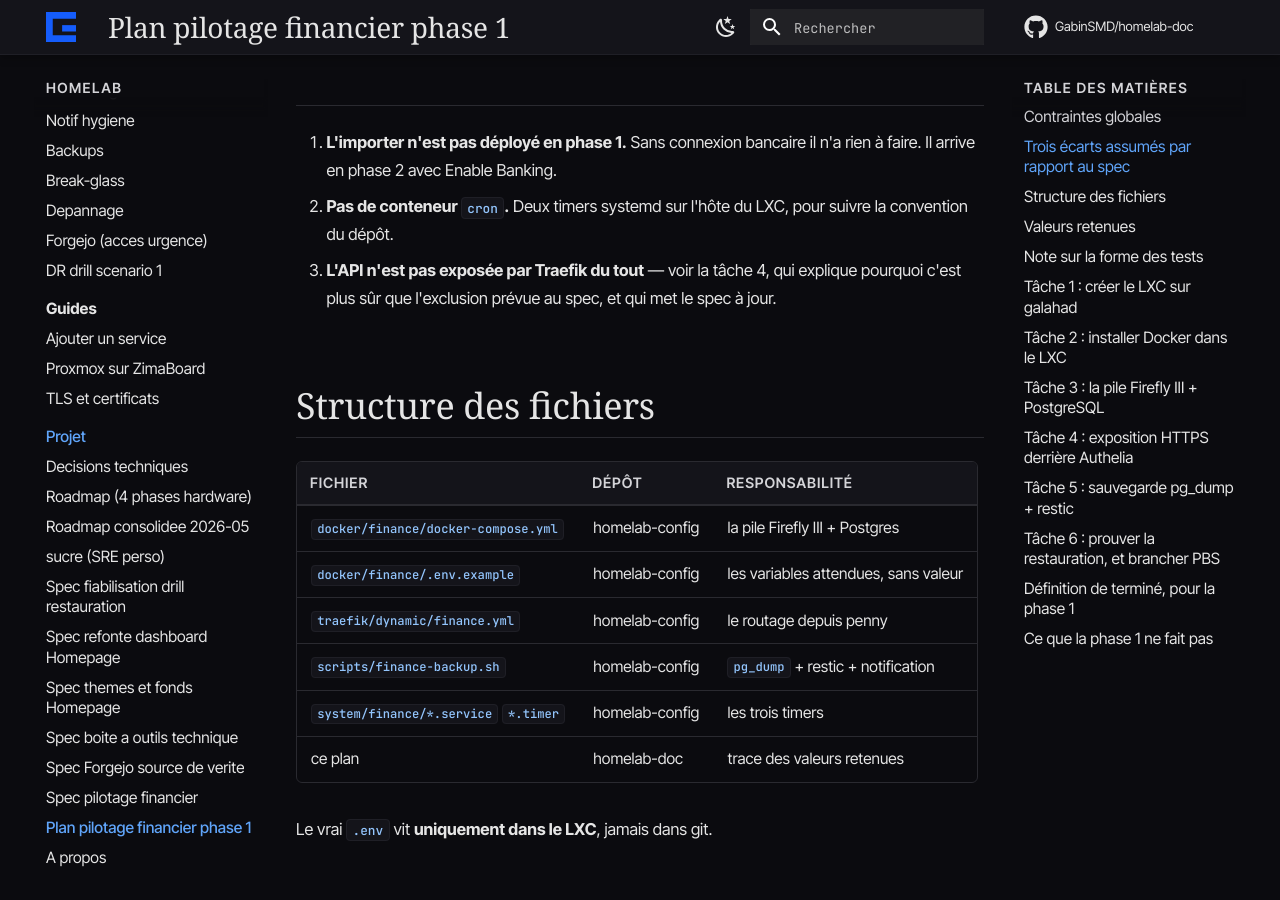
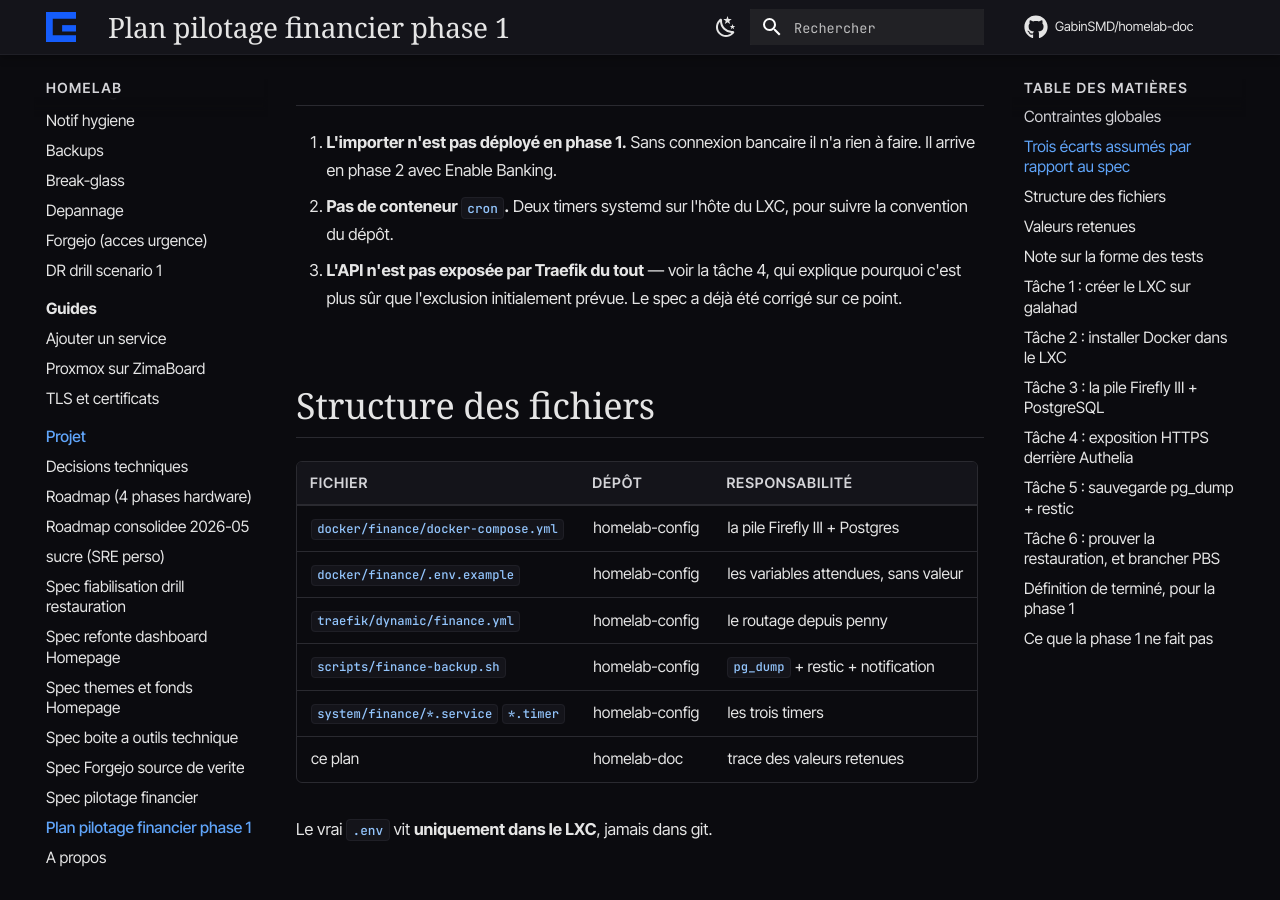
Before and after one commit to GabinSMD/homelab-doc, an MkDocs documentation site: the page built from docs/projet/2026-08-17-pilotage-financier-phase1-plan.md, in a window 1280 px wide and 900 px high, scrolled down 1396 px. Built offline with MkDocs 1.6.1 and Material for MkDocs 9.7.7, drawn with Linux system fonts in a browser that asks for light colours; some web fonts are replaced; comment, search, counter and statistics services are not loaded.

Commit message:
docs(projet): plan — le spec est deja corrige sur l'API

```diff
--- a/docs/projet/2026-08-17-pilotage-financier-phase1-plan.md
+++ b/docs/projet/2026-08-17-pilotage-financier-phase1-plan.md
@@ -46,8 +46,8 @@ Valeurs exactes, à ne pas réinterpréter :
 2. **Pas de conteneur `cron`.** Deux timers systemd sur l'hôte du LXC, pour
    suivre la convention du dépôt.
 3. **L'API n'est pas exposée par Traefik du tout** — voir la tâche 4, qui
-   explique pourquoi c'est plus sûr que l'exclusion prévue au spec, et qui
-   met le spec à jour.
+   explique pourquoi c'est plus sûr que l'exclusion initialement prévue. Le
+   spec a déjà été corrigé sur ce point.
 
 ## Structure des fichiers
 
```
